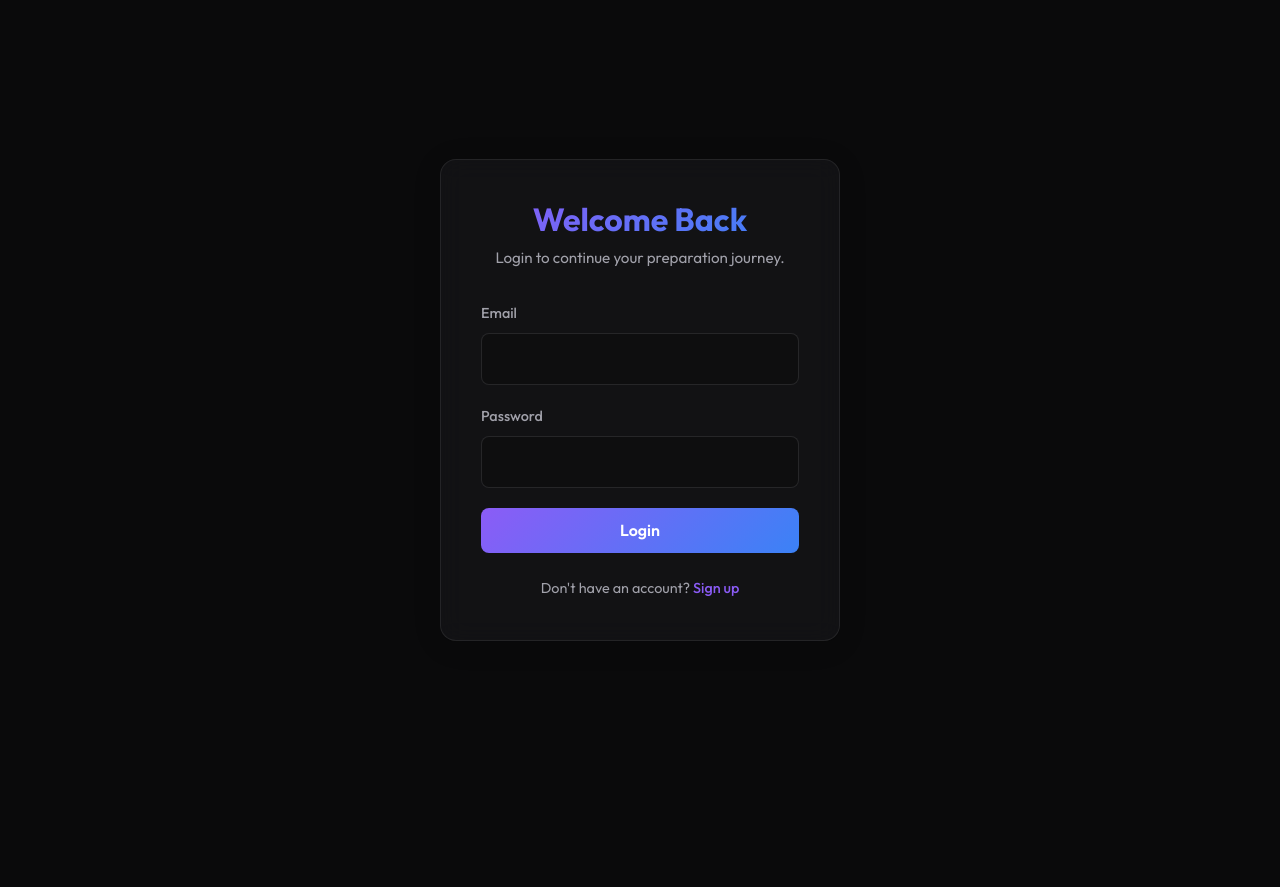
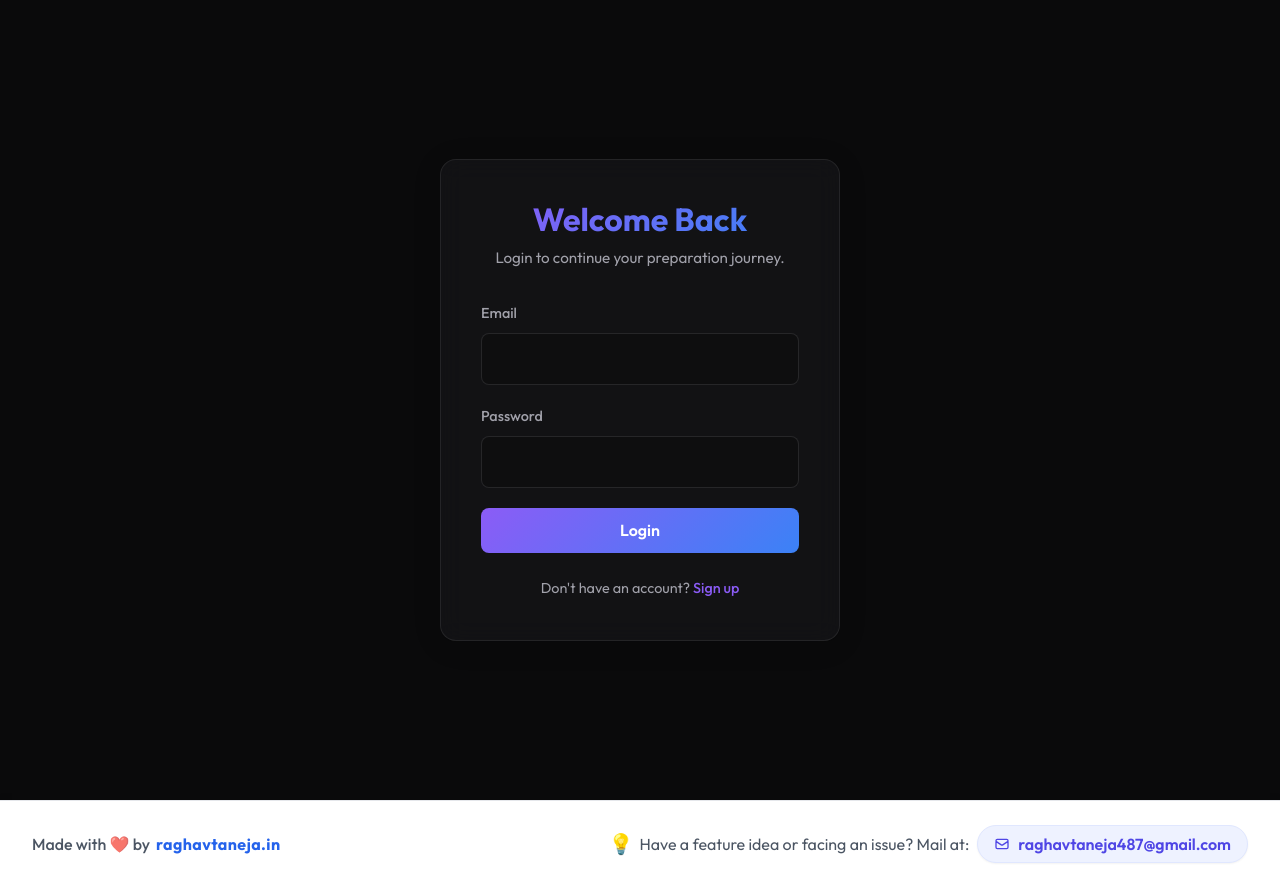
Before and after one commit to raghavtanejax/company-specific-placement-preparation-system, a React (Vite) app in the folder frontend/: page /login in a window 1280 px wide. Before the commit the page ends 800 px from the top, so only its background shows below. Built offline with nearby package versions, Linux system fonts and the light colour scheme.

Commit message:
created by raghav

```diff
--- a/frontend/src/App.jsx
+++ b/frontend/src/App.jsx
@@ -1,6 +1,7 @@
 import React from 'react';
 import { BrowserRouter as Router, Routes, Route, Navigate } from 'react-router-dom';
 import Navbar from './components/Navbar';
+import Footer from './components/Footer';
 import Dashboard from './pages/Dashboard';
 import JDAnalysis from './pages/JDAnalysis';
 import Quiz from './pages/Quiz';
@@ -40,9 +41,9 @@ const AdminRoute = ({ children }) => {
 function App() {
   return (
     <Router>
-      <div className="app-container">
+      <div className="app-container flex flex-col min-h-screen">
         <Navbar />
-        <main className="main-content">
+        <main className="main-content flex-grow">
           <Routes>
             <Route path="/login" element={<Login />} />
             <Route path="/register" element={<Register />} />
@@ -169,6 +170,7 @@ function App() {
             <Route path="*" element={<Navigate to="/dashboard" />} />
           </Routes>
         </main>
+        <Footer />
       </div>
     </Router>
   );
--- /dev/null
+++ b/frontend/src/components/Footer.jsx
@@ -0,0 +1,51 @@
+import React from 'react';
+
+const Footer = () => {
+  return (
+    <footer className="w-full bg-white border-t border-gray-200 mt-auto shadow-[0_-4px_6px_-1px_rgba(0,0,0,0.05)] z-10 relative">
+      <div className="max-w-7xl mx-auto px-4 sm:px-6 lg:px-8">
+        <div className="py-6 flex flex-col md:flex-row items-center justify-between gap-4">
+
+          {/* Left Side: Made By */}
+          <div className="text-gray-600 font-medium text-sm sm:text-base flex items-center gap-1.5 transition-all duration-300 hover:scale-105 origin-left">
+            <span>Made with <span className="text-red-500 animate-pulse inline-block">❤️</span> by</span>
+            <a
+              href="https://raghavtaneja.in"
+              target="_blank"
+              rel="noopener noreferrer"
+              className="text-blue-600 hover:text-blue-800 relative group font-bold tracking-wide"
+            >
+              raghavtaneja.in
+              {/* Interactive underline effect */}
+              <span className="absolute -bottom-1 left-0 w-0 h-0.5 bg-blue-600 transition-all duration-300 group-hover:w-full"></span>
+            </a>
+          </div>
+
+          {/* Right Side: Feedback / Email */}
+          <div className="text-gray-600 text-sm sm:text-base flex flex-wrap items-center justify-center md:justify-end gap-2">
+            <span className="flex items-center gap-1.5">
+              {/* Interactive lightbulb */}
+              <span className="text-xl inline-block hover:rotate-12 hover:scale-110 transition-transform duration-300 cursor-default">
+                💡
+              </span>
+              <span>Have a feature idea or facing an issue? Mail at:</span>
+            </span>
+            <a
+              href="mailto:raghavtaneja487@gmail.com"
+              className="font-semibold text-indigo-600 bg-indigo-50 px-4 py-1.5 rounded-full border border-indigo-100 hover:bg-indigo-600 hover:text-white transition-all duration-300 shadow-sm hover:shadow-md hover:-translate-y-0.5 active:scale-95 flex items-center gap-2"
+            >
+              {/* Optional tiny mail icon for extra flair */}
+              <svg xmlns="http://www.w3.org/2000/svg" className="h-4 w-4" fill="none" viewBox="0 0 24 24" stroke="currentColor">
+                <path strokeLinecap="round" strokeLinejoin="round" strokeWidth={2} d="M3 8l7.89 5.26a2 2 0 002.22 0L21 8M5 19h14a2 2 0 002-2V7a2 2 0 00-2-2H5a2 2 0 00-2 2v10a2 2 0 002 2z" />
+              </svg>
+              raghavtaneja487@gmail.com
+            </a>
+          </div>
+
+        </div>
+      </div>
+    </footer>
+  );
+};
+
+export default Footer;
```
